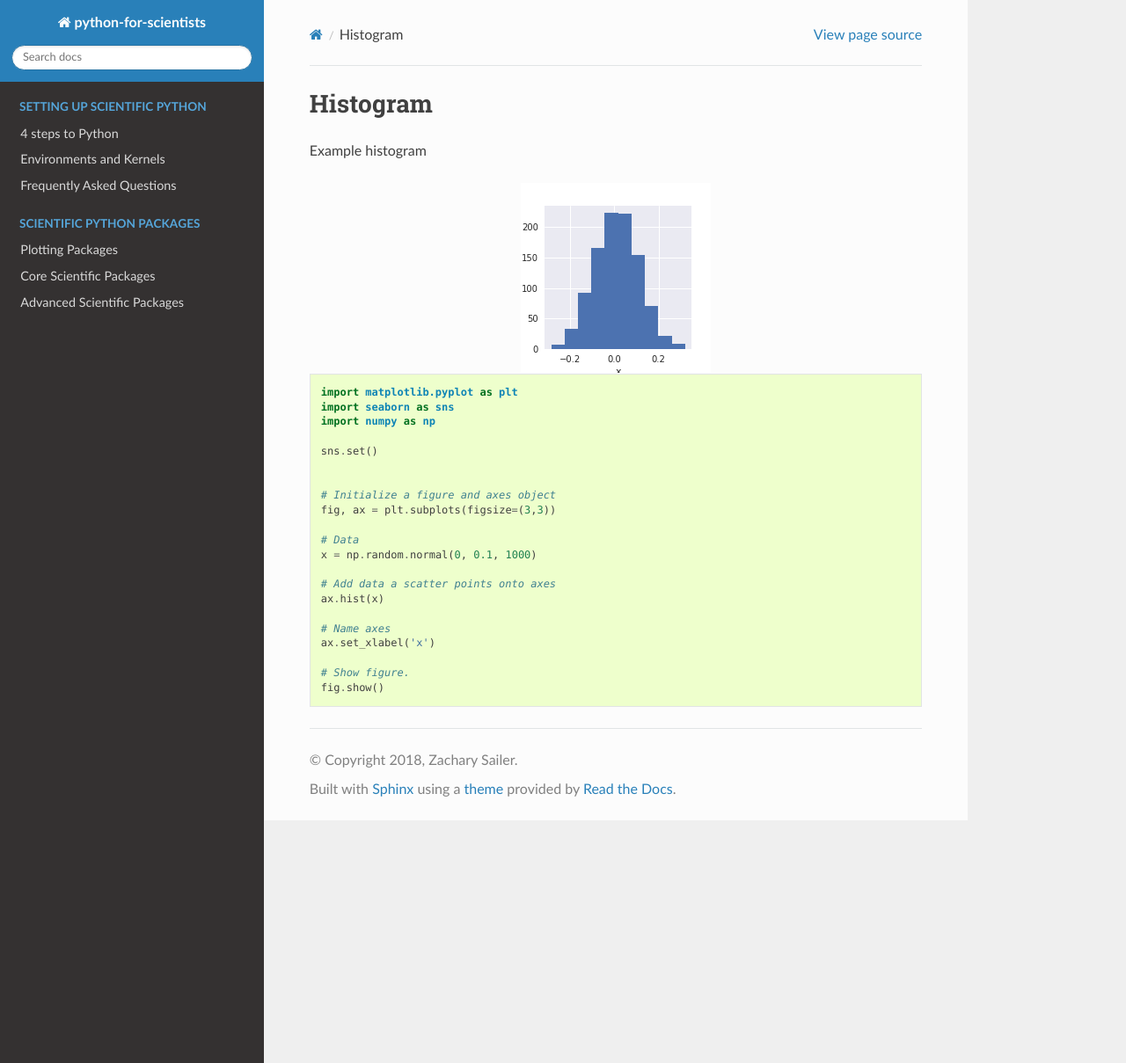
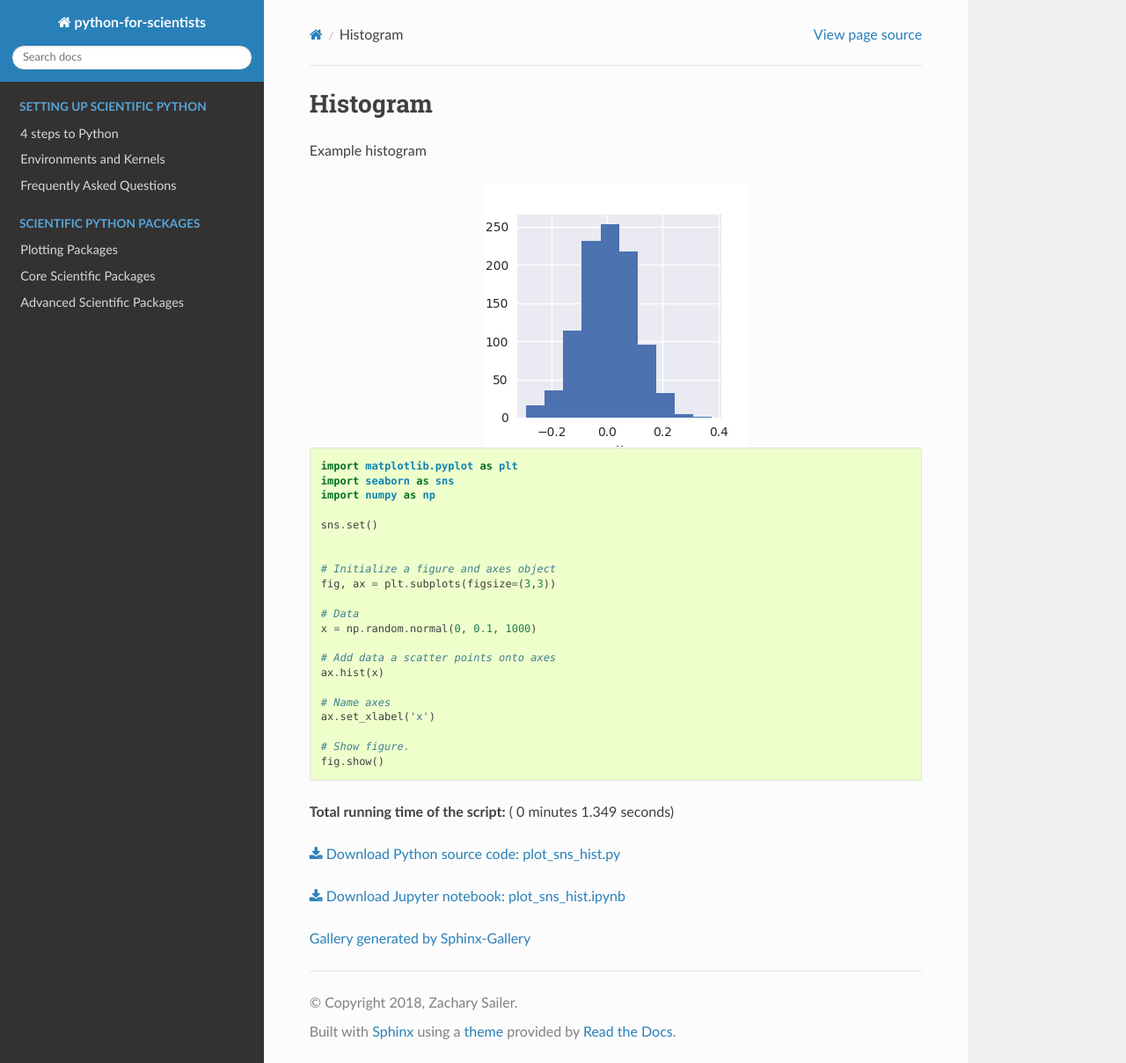
Before and after one commit to Zsailer/python-for-scientists, a Sphinx documentation site: the page built from docs/_examples/plot_sns_hist.rst, in a window 1280 px wide and 1209 px high. Shown: the whole window at 88% size. Built offline with Sphinx 7.4.7 and the Read the Docs theme 2.0.0, drawn with Linux system fonts in a browser that asks for light colours.

Commit message:
Fix the seaborn histogram plotting example

```diff
--- a/docs/_examples/plot_sns_hist.py
+++ b/docs/_examples/plot_sns_hist.py
@@ -4,7 +4,6 @@
 
 Example histogram
 """
-%matplotlib inline
 import matplotlib.pyplot as plt
 import seaborn as sns
 import numpy as np
--- a/docs/_examples/plot_sns_hist.rst
+++ b/docs/_examples/plot_sns_hist.rst
@@ -1,3 +1,5 @@
+
+
 .. _sphx_glr__examples_plot_sns_hist.py:
 
 
@@ -39,3 +41,29 @@
 
     # Show figure.
     fig.show()
+
+**Total running time of the script:** ( 0 minutes  1.349 seconds)
+
+
+
+.. only :: html
+
+ .. container:: sphx-glr-footer
+
+
+  .. container:: sphx-glr-download
+
+     :download:`Download Python source code: plot_sns_hist.py <plot_sns_hist.py>`
+
+
+
+  .. container:: sphx-glr-download
+
+     :download:`Download Jupyter notebook: plot_sns_hist.ipynb <plot_sns_hist.ipynb>`
+
+
+.. only:: html
+
+ .. rst-class:: sphx-glr-signature
+
+    `Gallery generated by Sphinx-Gallery <https://sphinx-gallery.readthedocs.io>`_
```
Also changed, not shown: docs/_examples/index.rst (+22 -22 lines), docs/_pages/plotting.rst (+16 -0 lines), docs/_examples/images/sphx_glr_plot_sns_hist_001.png, docs/_examples/images/thumb/sphx_glr_plot_sns_hist_thumb.png, docs/_examples/plot_sns_hist.ipynb, 3 other files.
